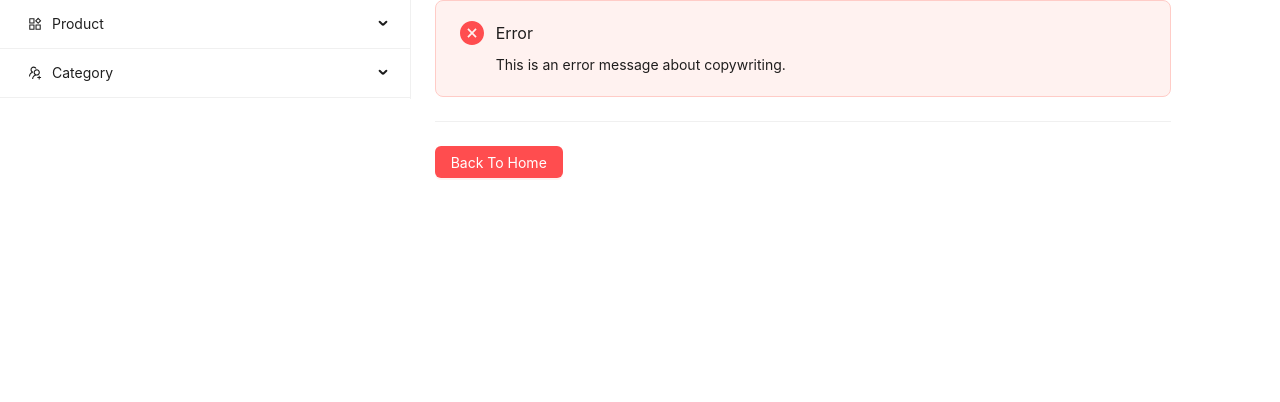
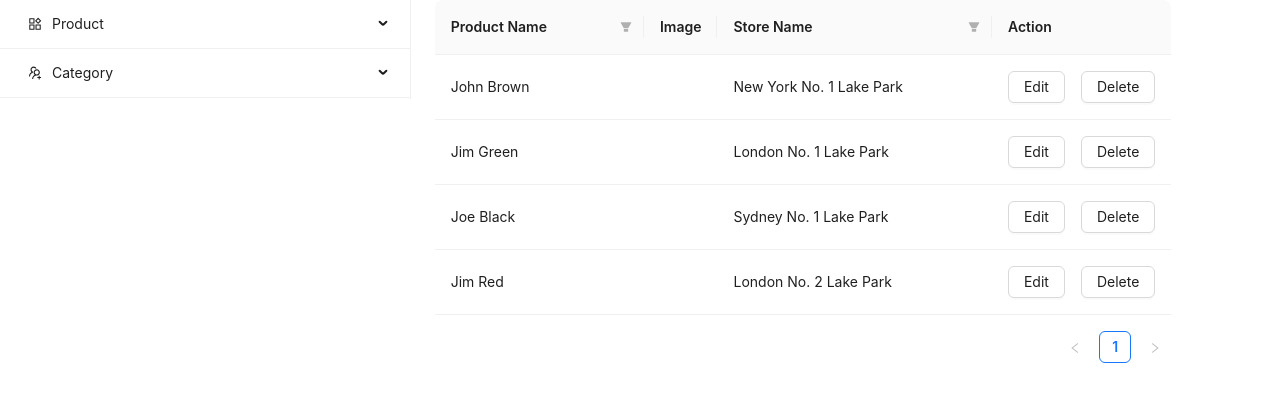
Before and after one commit to akashsarker012/e-commerce-dashboard, a React (Vite) app: page /allproduct in a window 1280 px wide. Shown: the top 402 px of the page. Built offline with nearby package versions, Linux system fonts and the light colour scheme.

Commit message:
All product Name

```diff
--- /dev/null
+++ b/src/components/AllProduct.jsx
@@ -0,0 +1,96 @@
+import React from "react";
+import { Button, Space, Table } from "antd";
+const columns = [
+  {
+    title: "Product Name",
+    dataIndex: "name",
+    filters: [
+      {
+        text: "Joe",
+        value: "Joe",
+      },
+      {
+        text: "Category 1",
+        value: "Category 1",
+      },
+      {
+        text: "Category 2",
+        value: "Category 2",
+      },
+    ],
+    filterMode: "tree",
+    filterSearch: true,
+    onFilter: (value, record) => record.name.startsWith(value),
+    width: "30%",
+  },
+  {
+    title: "Image",
+    dataIndex: "image",
+  },
+  {
+    title: "Store Name",
+    dataIndex: "address",
+    filters: [
+      {
+        text: "London",
+        value: "London",
+      },
+      {
+        text: "New York",
+        value: "New York",
+      },
+      {
+        text: "Sydney",
+        value: "Sydney",
+      },
+    ],
+    onFilter: (value, record) => record.address.startsWith(value),
+    filterSearch: true,
+    width: "40%",
+  },
+  {
+    title: "Action",
+    key: "action",
+    render: (_, record) => (
+      <Space size="middle">
+        <Button>Edit</Button>
+        <Button>Delete</Button>
+        {/* <a>Invite {record.name}</a>
+        <a>Delete</a> */}
+      </Space>
+    ),
+  },
+];
+const data = [
+  {
+    key: "1",
+    name: "John Brown",
+    age: 32,
+    address: "New York No. 1 Lake Park",
+  },
+  {
+    key: "2",
+    name: "Jim Green",
+    age: 42,
+    address: "London No. 1 Lake Park",
+  },
+  {
+    key: "3",
+    name: "Joe Black",
+    age: 32,
+    address: "Sydney No. 1 Lake Park",
+  },
+  {
+    key: "4",
+    name: "Jim Red",
+    age: 32,
+    address: "London No. 2 Lake Park",
+  },
+];
+const onChange = (pagination, filters, sorter, extra) => {
+  console.log("params", pagination, filters, sorter, extra);
+};
+const AllProduct = () => (
+  <Table columns={columns} dataSource={data} onChange={onChange} />
+);
+export default AllProduct;
--- a/src/components/Home.jsx
+++ b/src/components/Home.jsx
@@ -22,7 +22,7 @@ const items = [
   //   ]),
   getItem("Product", "sub1", <ProductOutlined />, [
     getItem("Add Product", "/addproduct"),
-    getItem("All Product", "2"),
+    getItem("All Product", "/allproduct"),
   ]),
   {
     type: "divider",
--- a/src/main.jsx
+++ b/src/main.jsx
@@ -12,6 +12,7 @@ import Home from "./components/Home.jsx";
 import Login from "./components/Login.jsx";
 import Error from "./components/Error.jsx";
 import AddProduct from "./components/AddProduct.jsx";
+import AllProduct from "./components/AllProduct.jsx";
 
 const router = createBrowserRouter(
   createRoutesFromElements(
@@ -21,6 +22,7 @@ const router = createBrowserRouter(
 
       <Route path="/login" element={<Login />}></Route>
       <Route path="/addproduct" element={<AddProduct />}></Route>
+      <Route path="/allproduct" element={<AllProduct />}></Route>
       <Route path="*" element={<Error />}></Route>
       </Route>
     </Route>
```
